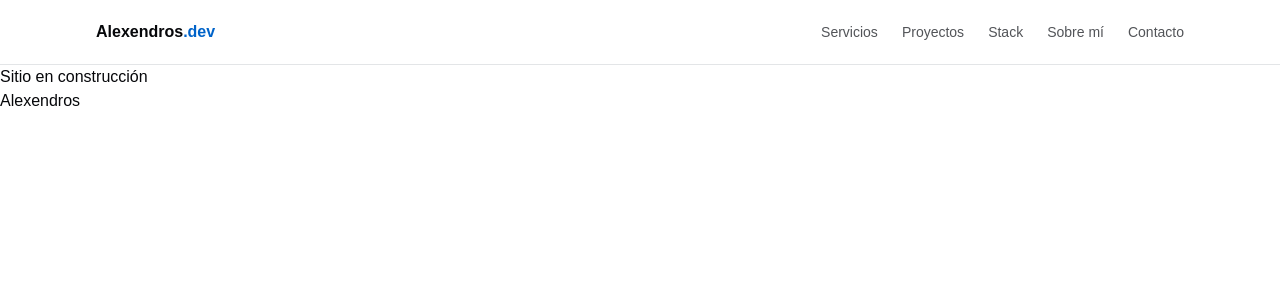
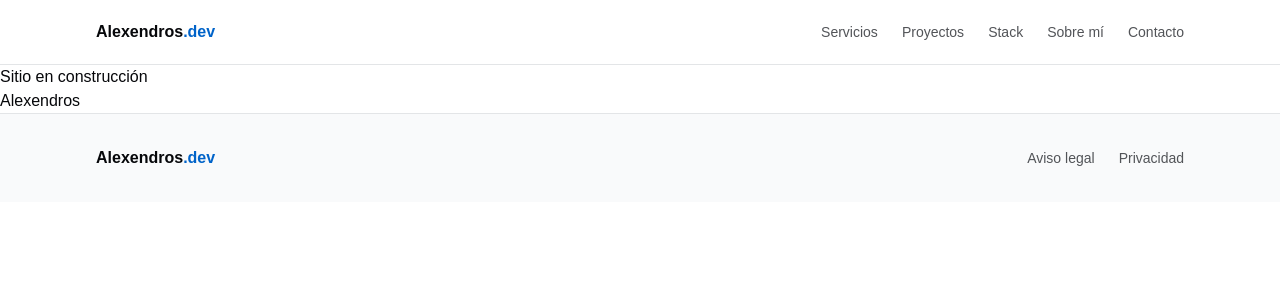
Before and after one commit to Iniciativas-Alexendros/nuevowebsite-alexendrosdev, a Next.js app: page / in a window 1280 px wide. Shown: the top 300 px of the page. Built offline with nearby package versions, Linux system fonts and the light colour scheme; no server answers; a web font is replaced by a local one.

Commit message:
feat: pie de página con navegación legal secundaria
SiteFooter (landmark contentinfo) con wordmark y navegación legal
secundaria derivada de footerNavigation (Aviso legal, Privacidad).

REQ-LAYOUT-FOOTER-001, REQ-GLOBAL-009, Fase 3

```diff
--- a/src/app/layout.tsx
+++ b/src/app/layout.tsx
@@ -2,6 +2,7 @@ import type { Metadata } from "next";
 
 import { fontMono, fontSans } from "@/lib/fonts";
 import { siteMetadata, webSiteJsonLd } from "@/lib/seo";
+import { SiteFooter } from "@/components/layout/site-footer";
 import { SiteHeader } from "@/components/layout/site-header";
 import { SkipLink } from "@/components/layout/skip-link";
 
@@ -20,6 +21,7 @@ export default function RootLayout({
         <SkipLink />
         <SiteHeader />
         <main id="contenido-principal">{children}</main>
+        <SiteFooter />
         <script
           type="application/ld+json"
           dangerouslySetInnerHTML={{ __html: JSON.stringify(webSiteJsonLd) }}
--- /dev/null
+++ b/src/components/layout/site-footer.tsx
@@ -0,0 +1,24 @@
+import { Link } from "@/components/ui/link";
+import { Wordmark } from "@/components/layout/wordmark";
+import { siteConfig } from "@/content/site";
+
+export function SiteFooter() {
+  return (
+    <footer className="border-t border-border bg-surface">
+      <div className="mx-auto flex w-full max-w-6xl flex-col gap-6 px-4 py-8 md:flex-row md:items-center md:justify-between md:px-6 lg:px-8">
+        <Wordmark />
+        <nav aria-label="Legal" className="flex items-center gap-6">
+          {siteConfig.footerNavigation.map((item) => (
+            <Link
+              key={item.href}
+              href={item.href}
+              className="text-sm font-medium no-underline text-foreground-muted transition-colors hover:text-foreground"
+            >
+              {item.label}
+            </Link>
+          ))}
+        </nav>
+      </div>
+    </footer>
+  );
+}
```
